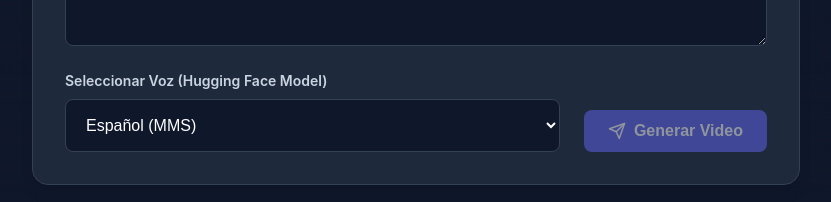
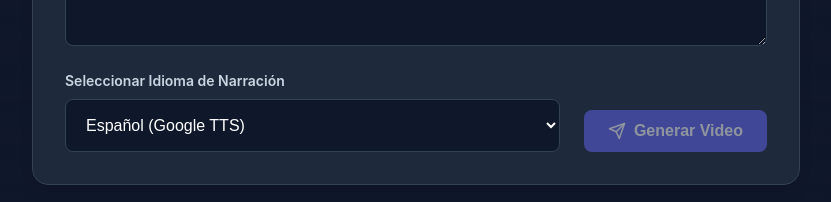
Before and after one commit to freedesk-cyb/creatorVd, a Next.js app in the folder frontend/: page / in a window 1280 px wide. Shown: the part 379-581 px from the top of the page, without its empty margins (224-1055 px from the left). Built offline with nearby package versions, Linux system fonts and the light colour scheme; no server answers.

Commit message:
Final Audit: Unified frontend-backend, multi-language support, and optimized rendering engine

```diff
--- a/frontend/pages/index.js
+++ b/frontend/pages/index.js
@@ -6,7 +6,7 @@ export default function Home() {
   const API_BASE_URL = process.env.NEXT_PUBLIC_API_URL || 'http://localhost:5000';
 
   const [text, setText] = useState('');
-  const [voice, setVoice] = useState('facebook/mms-tts-spa');
+  const [voice, setVoice] = useState('es');
   const [taskId, setTaskId] = useState(null);
   const [status, setStatus] = useState(null);
   const [progress, setProgress] = useState(0);
@@ -92,11 +92,13 @@ export default function Home() {
 
           <div className="form-row">
             <div className="form-group">
-              <label>Seleccionar Voz (Hugging Face Model)</label>
+              <label>Seleccionar Idioma de Narración</label>
               <select value={voice} onChange={(e) => setVoice(e.target.value)}>
-                <option value="facebook/mms-tts-spa">Español (MMS)</option>
-                <option value="suno/bark-small">Inglés (Bark Small)</option>
-                <option value="espnet/kan-bayashi_ljspeech_vits">Inglés (VITS)</option>
+                <option value="es">Español (Google TTS)</option>
+                <option value="en">Inglés (Google TTS)</option>
+                <option value="pt">Portugués (Google TTS)</option>
+                <option value="fr">Francés (Google TTS)</option>
+                <option value="it">Italiano (Google TTS)</option>
               </select>
             </div>
 
```
Also changed, not shown: 2 other files (tests, documents, lock files or other folders).
